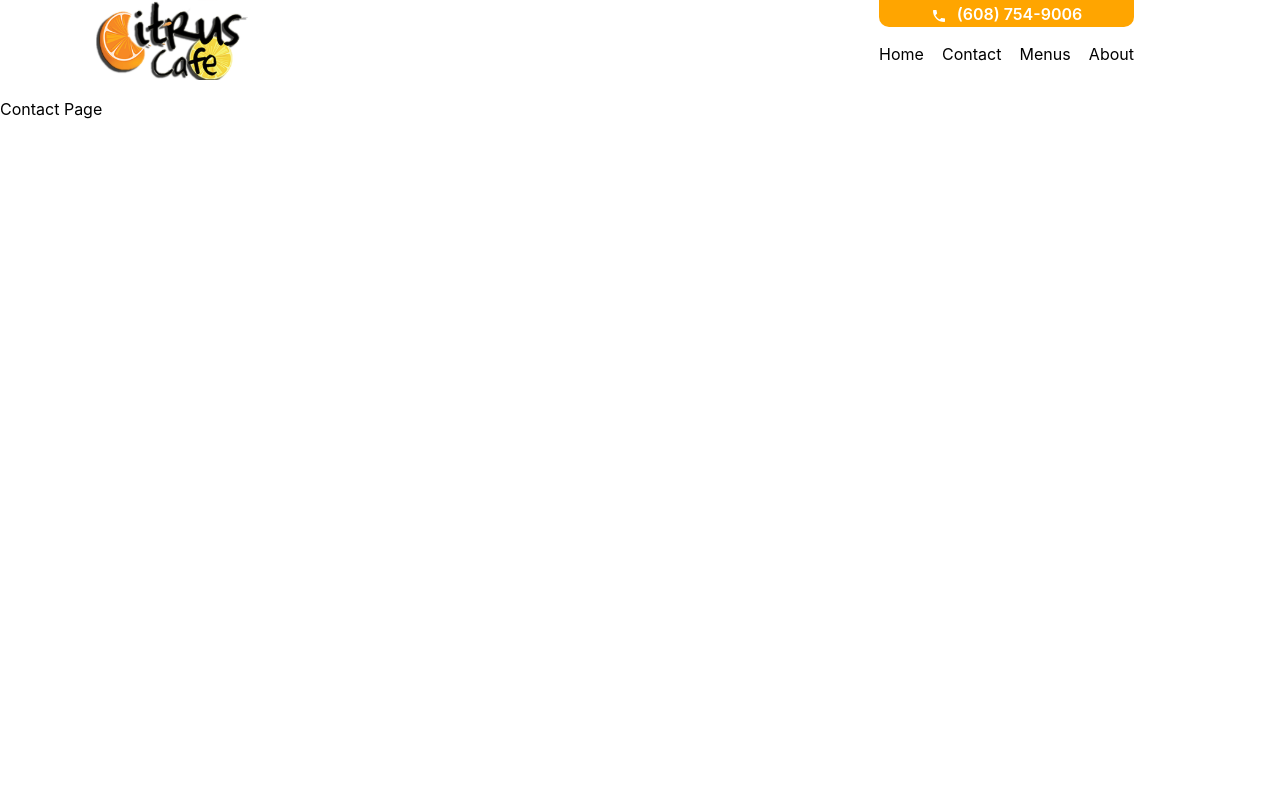
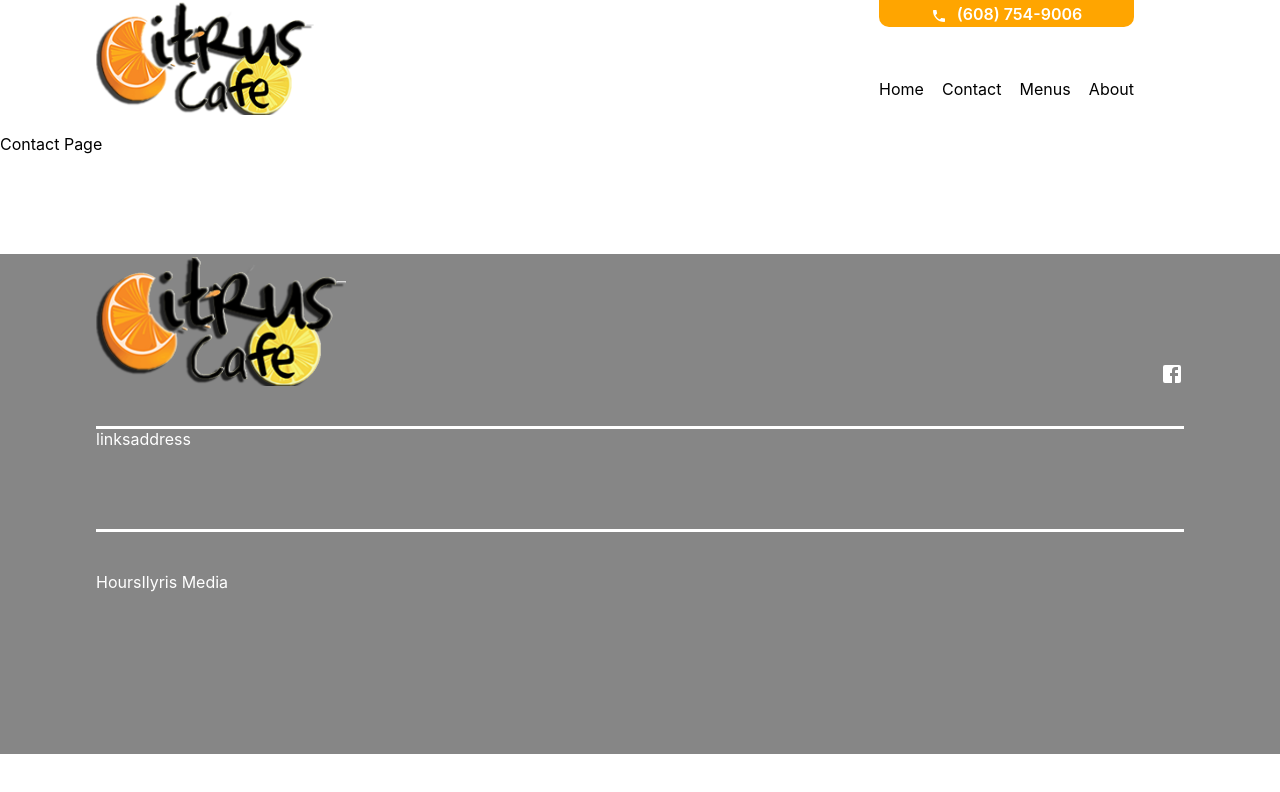
Before and after one commit to bkandaris/CitrusCafe, a React (Create React App) app: page /contact in a window 1280 px wide. Shown: the top 792 px of the page. Built offline with nearby package versions, Linux system fonts and the light colour scheme.

Commit message:
bk css touchups on homepage

```diff
--- a/src/App.css
+++ b/src/App.css
@@ -44,3 +44,7 @@ a:hover {
   background: orange;
   margin: 0 1rem;
 }
+
+.facebook {
+  color: white;
+}
--- a/src/App.js
+++ b/src/App.js
@@ -6,6 +6,7 @@ import Home from './Components/Home';
 import About from './Components/About';
 import Menus from './Components/Menus';
 import Contact from './Components/Contact';
+import Footer from './Components/Footer';
 
 
 function App() {
@@ -18,6 +19,7 @@ function App() {
             <Route exact path='/menus' component={Menus} />
             <Route exact path='/contact' component={Contact} />
         </Switch>
+      <Footer />
     </div>
   );
 }
--- a/src/Components/About.js
+++ b/src/Components/About.js
@@ -26,14 +26,13 @@ const About = () => {
                 </Section2>
                 <OrangeVert></OrangeVert>
                 <Section3>
-                    <SecondaryImages src={"https://images.unsplash.com/photo-1466637574441-749b8f19452f?ixlib=rb-1.2.1&ixid=MXwxMjA3fDB8MHxwaG90by1wYWdlfHx8fGVufDB8fHw%3D&auto=format&fit=crop&w=800&q=80"} alt="cutting board and food"/>
+                    <SecondaryImages src={"https://images.unsplash.com/photo-1486665384220-2f049536378a?ixlib=rb-1.2.1&ixid=MXwxMjA3fDB8MHxwaG90by1wYWdlfHx8fGVufDB8fHw%3D&auto=format&fit=crop&w=1050&q=80"} alt="cutting board and food"/>
                     <SecondaryText>
                         <Header>Title</Header>
                         <Paragraphs>Some more amazing content that will blow your socks off. This website is going to be straight fire homie. All of these food pics will drive sales up!</Paragraphs>
                         <Button>View Menu</Button>
                     </SecondaryText>
                 </Section3>
-                <OrangeVert></OrangeVert>
             </SecondaryWrapper>
             <ReviewSlider />
         </Wrapper>
@@ -43,12 +42,12 @@ const About = () => {
 export default About;
 // Main and Secondary Wrapper
 const Wrapper = styled.div`
-    width: 85%;
+    width: 95%;
     margin: 0 auto;
 `
 const SecondaryWrapper = styled.div`
     width: 95%;
-    margin: 0 auto;
+    margin: 100px auto;
 `
 
 const HeaderImg = styled.img`
@@ -58,6 +57,7 @@ const HeaderImg = styled.img`
 `
 
 const Header = styled.h3`
+    font-size: 36px;
     font-weight: 700;
     margin: 1rem 0;
 `
@@ -78,30 +78,29 @@ const Button = styled.button`
 
 const Section1 = styled.div`
     padding: 0;
-    margin-top: 1.5rem;
+    margin-top: 100px;
     margin-bottom: 2.5rem;
 `
 
 const Section2 = styled.div`
-    height: 400px;
+    margin-top: 100px;
     display: flex;
     align-items: center;
     justify-content: space-between;
 `
 
 const Section3 = styled.div`
-    height: 400px;
     display: flex;
     align-items: center;
     justify-content: space-between
 `
 const SecondaryText = styled.div`
-    width: 48%;
+    width: 35%;
 `
 
 const SecondaryImages = styled.img`
     max-height: 300px;
-    max-width: 50%;
+    max-width: 60%;
     max-height: 100%;
 `
 
--- /dev/null
+++ b/src/Components/Footer.js
@@ -0,0 +1,65 @@
+import React from 'react';
+import styled from 'styled-components';
+import CitrusLogo from '../Assets/CitrusLogo.svg';
+import FacebookIcon from '@material-ui/icons/Facebook';
+
+const Footer = () => {
+    return (
+        <Wrapper>
+            <SecondaryWrapper>
+                <TopFooter>
+                    <img src={CitrusLogo} alt={"Citrus Logo"} />
+                    <FacebookIcon style={{ color: "white" }} />
+                </TopFooter>
+                <MiddleFooter>
+                    <div>
+                        links
+                    </div>
+                    <div>
+                        address
+                    </div>
+                </MiddleFooter>
+                <BottomFooter>
+                    <div>
+                        Hours
+                    </div>
+                    <div>
+                        Ilyris Media
+                    </div>
+                </BottomFooter>
+            </SecondaryWrapper>
+        </Wrapper>
+    )
+}
+
+export default Footer;
+
+const Wrapper = styled.div`
+    margin-top: 100px;
+    background: #868686;
+    color: white;
+    height: 500px;
+    width: 100%;
+`
+
+const SecondaryWrapper = styled.div`
+    margin: 0 auto;
+    width: 85%;
+`
+
+const TopFooter = styled.div`
+    display: flex;
+    justify-content: space-between;
+    align-items: flex-end;
+`
+const MiddleFooter = styled.div`
+    height: 100px;
+    margin: 2.5rem 0;
+    display: flex;
+    border-top: 3px solid white;
+    border-bottom: 3px solid white;
+`
+
+const BottomFooter = styled.div`
+    display: flex;
+`
--- a/src/Components/Navbar.js
+++ b/src/Components/Navbar.js
@@ -34,7 +34,7 @@ const Nav = styled.nav`
 `
 
 const Img = styled.img`
-    height: 80px;
+    height: 115px;
 `
 
 const Div = styled.div`
--- a/src/Components/ReviewSlider.js
+++ b/src/Components/ReviewSlider.js
@@ -27,7 +27,7 @@ const ReviewSlider = () => {
             setSlider(0)
         }
         console.log(slider)
-    }, 10000)
+    }, 5000)
 
     return (
         <Wrapper>
@@ -64,6 +64,7 @@ export default ReviewSlider;
 const Wrapper = styled.div`
     width: 95%;
     margin: 0 auto;
+    margin-top: 150px;
 `
 
 const HorizontalLine = styled.div`
```
Lines whose indentation alone changed are shown as unchanged.
